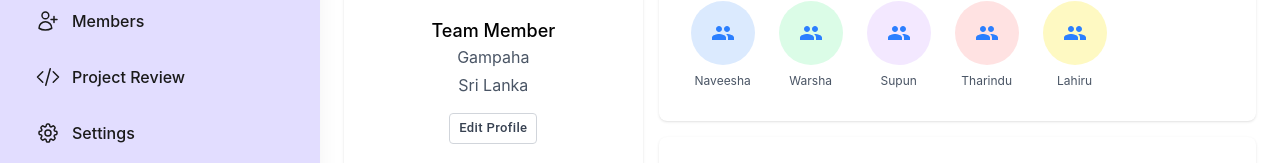
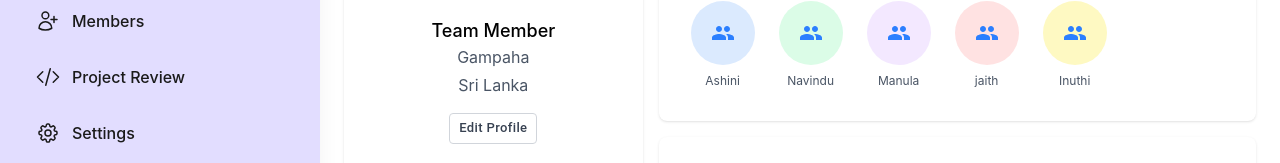
Before and after one commit to navindufernando/QUBIQ, a React (Vite) app in the folder common/sideandnavbar/: page /profile in a window 1280 px wide. Shown: the part 258-421 px from the top of the page. Built offline with nearby package versions, Linux system fonts and the light colour scheme.

Commit message:
Update profile.tsx

```diff
--- a/common/sideandnavbar/src/pages/profile/profile.tsx
+++ b/common/sideandnavbar/src/pages/profile/profile.tsx
@@ -131,31 +131,31 @@ const Profile = () => {
               <div className="w-16 h-16 rounded-full bg-blue-100 flex items-center justify-center mx-auto mb-2">
                 <PeopleIcon className="h-8 w-8 text-blue-500" />
               </div>
-              <p className="text-xs text-gray-600">Naveesha</p>
+              <p className="text-xs text-gray-600">Ashini</p>
             </div>
             <div className="text-center">
               <div className="w-16 h-16 rounded-full bg-green-100 flex items-center justify-center mx-auto mb-2">
                 <PeopleIcon className="h-8 w-8 text-blue-500" />
               </div>
-              <p className="text-xs text-gray-600">Warsha</p>
+              <p className="text-xs text-gray-600">Navindu</p>
             </div>
             <div className="text-center">
               <div className="w-16 h-16 rounded-full bg-purple-100 flex items-center justify-center mx-auto mb-2">
                 <PeopleIcon className="h-8 w-8 text-blue-500" />
               </div>
-              <p className="text-xs text-gray-600">Supun</p>
+              <p className="text-xs text-gray-600">Manula</p>
             </div>
             <div className="text-center">
               <div className="w-16 h-16 rounded-full bg-red-100 flex items-center justify-center mx-auto mb-2">
                 <PeopleIcon className="h-8 w-8 text-blue-500" />
               </div>
-              <p className="text-xs text-gray-600">Tharindu</p>
+              <p className="text-xs text-gray-600">jaith</p>
             </div>
             <div className="text-center">
               <div className="w-16 h-16 rounded-full bg-yellow-100 flex items-center justify-center mx-auto mb-2">
                 <PeopleIcon className="h-8 w-8 text-blue-500" />
               </div>
-              <p className="text-xs text-gray-600">Lahiru</p>
+              <p className="text-xs text-gray-600">Inuthi</p>
             </div>
           </div>
         </div>
```
